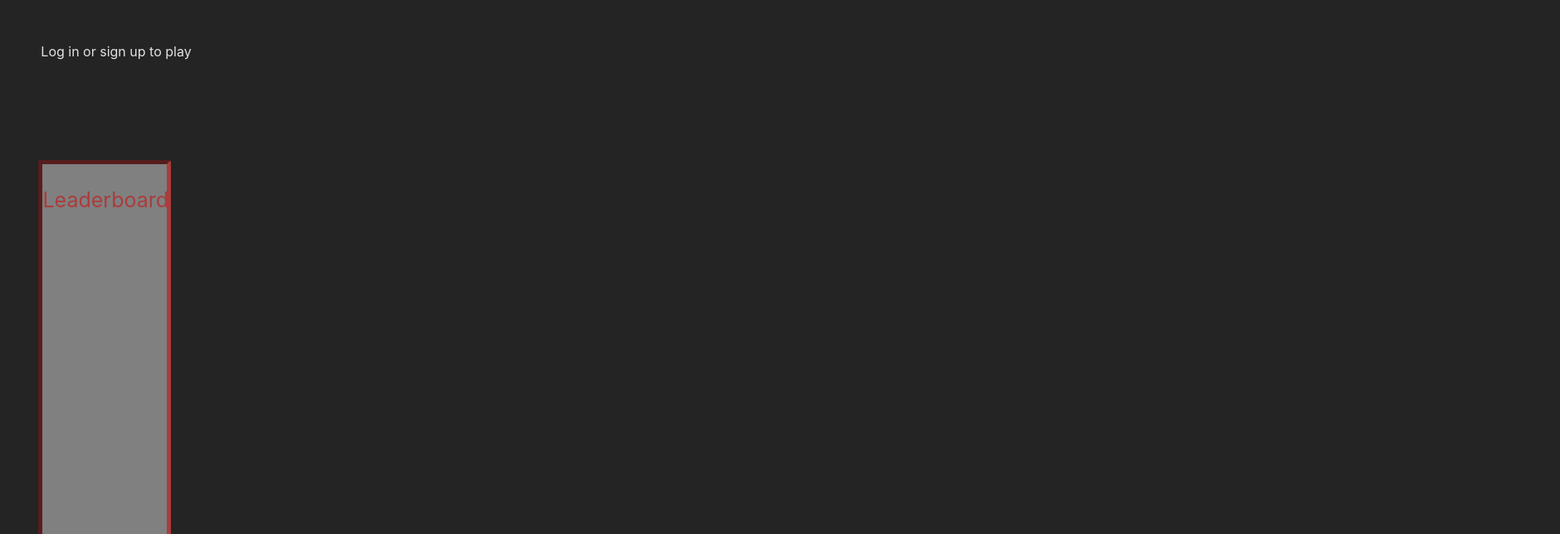
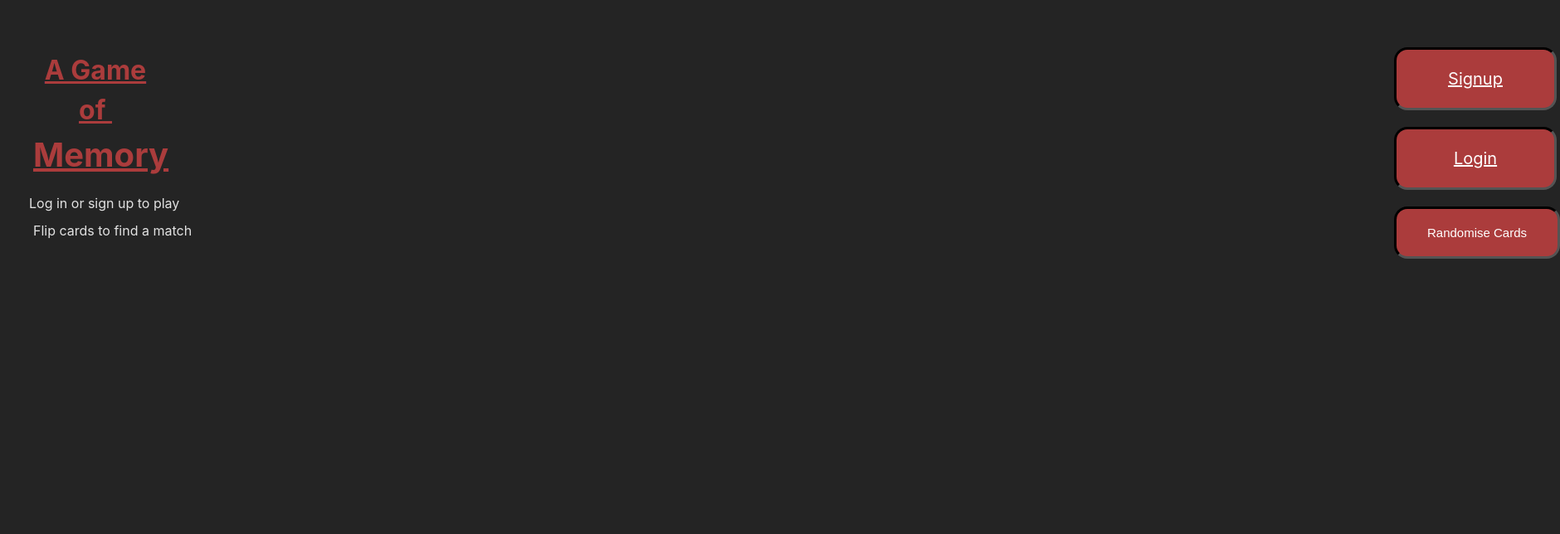
Before and after one commit to JLP-55/react-memory-game, a React (Vite) app in the folder client/: page /game in a window 1280 px wide. Shown: the top 644 px of the page at 83% size, 1880 px wide, since content can reach past the window. Built offline with nearby package versions, Linux system fonts and the light colour scheme.

Commit message:
CSS is acceptable

```diff
--- a/client/src/App.css
+++ b/client/src/App.css
@@ -1,11 +1,88 @@
 #root {
-	max-width: 1280px;
+/*	max-width: 1280px;*/
 	margin: 0 auto;
 	padding: 2rem;
 	text-align: center;
 }
+h1 {
+	color: #ab3c3c;
+	text-decoration: inherit;
+}
+h1:hover {
+	color: #535bf2;
+}
+.text-heading {
+	height: 150px;
+	width: 150px;
+	display: flex;
+	flex-direction: column;
+	align-items: flex-start;
+}
+.leaderboard {
+}
+.btn {
+	display: flex;
+	flex-direction: column;
+	width: 150px;
+	position: relative;
+	left: 1620px;
+	top: -220px;
+	border: solid black;
+	border-radius: 1rem;
+	border-style: inset;
+	padding: 20px;
+	margin: 20px;
+	justify-content: center;
+	align-items: center;
+	font-size: 20px;
+	background-color: #ab3c3c;
+	color: #fff;
+}
+.btn:hover {
+	background-color: #535bf2;
+	color: #fff;
+}
+#span {
+	display: flex;
+	font-size: 40px;
+}
+#prompt-card {
+	display: flex;
+	margin-left: -5px;
+}
+#header {
+}
+#header-link {
+}
+#greeting {
+	display: flex;
+	flex-direction: column;
+	align-items: flex-start;
+}
+#randomise-btn {
+	display: flex;
+	flex-direction: column;
+	width: 200px;
+	position: relative;
+	left: 1620px;
+	top: -220px;
+	border: solid black;
+	border-radius: 1rem;
+	border-style: inset;
+	padding: 20px;
+	margin: 20px;
+	justify-content: center;
+	align-items: center;
+	font-size: 15px;
+	background-color: #ab3c3c;
+	color: #fff;
+}
+#randomise-btn:hover {
+	background-color: #535bf2;
+	color: #fff;
+}
 
-.logo {
+/*.logo {
 	height: 6em;
 	padding: 1.5em;
 	will-change: filter;
@@ -17,8 +94,8 @@
 .logo.react:hover {
 	filter: drop-shadow(0 0 2em #61dafbaa);
 }
-
-@keyframes logo-spin {
+*/
+/*@keyframes logo-spin {
 	from {
 		transform: rotate(0deg);
 	}
@@ -32,57 +109,90 @@
 		animation: logo-spin infinite 20s linear;
 	}
 }
+*/
 
-.card {
-	padding: 2em;
-}
-
-.read-the-docs {
+/*.read-the-docs {
 	color: #888;
 }
+*/
 
-.card-grid {
-	position: relative;
-	margin-left: -35px;
-	display: grid;
-	grid-template-columns: 1fr 1fr 1fr 1fr 1fr 1fr 1fr 1fr 1fr 1fr 1fr 1fr 1fr;
-	grid-gap: 5px;
-}
-
-#header {
+/*#header {
 	margin-top: 50px;
 	padding: 50px;
 	position: relative;
 	right: 500px;
 	bottom: 300px;
 }
+*/
 
-#span {
-	color: yellow;
-}
-
-#header-link {
-	color: yellow;
+/*#header-link {
+	color: #ab3c3c;
     position: relative;
-    left: 650px;
+    left: 150px;
     display: flex;
     bottom: 205px;
     font-size: 35px;
-}
+*/}
 
-.login-link {
+
+/*.login-link {
 	color: yellow;
 	position: relative;
 	left: 500px;
 }
+*/
+/*.btn {
+	position: relative;
+	left: 240px;
+	top: -20px;
+	border: solid black;
+	border-radius: 1rem;
+	border-style: inset;
+	width: 55px;
+	height: 50px;
+	padding: 20px;
+	margin: 20px;
+	display: flex;
+	flex-direction: column;
+	justify-content: center;
+	align-items: center;
+	font-size: 20px;
+	background-color: #ab3c3c;
+	color: #fff;
+}
+.btn:hover {
+	background-color: #535bf2;
+	color: #fff;
+*/}
 
-Link {
-	color: yellow;
+/*#randomise-btn {
+	position: relative;
+	left: 20px;
+	bottom: 150px;
+	border: solid black;
+	border-radius: 1rem;
+	border-style: inset;
+	width: 95px;
+	height: 90px;
+	display: flex;
+	flex-direction: column;
+	justify-content: center;
+	align-items: center;
+	font-size: 15px;
+	background-color: #ab3c3c;
+	color: #fff;
 }
 
-.leaderboard {
+#randomise-btn:hover {
+	background-color: #535bf2;
+	color: #fff;
+*/}
+
+/*.leaderboard {
 	height: 1000px;
-	width: 150px;
+	width: 350px;
+	display: flex;
+	justify-content: center;
 	color: #ab3c3c;
 	background-color: #808080;
 	color: #ab3c3c;
@@ -91,5 +201,41 @@ Link {
 	border-style: inset;
 	border-radius: 3px;
 	position: relative;
-	left: 180px;
+	top: -150px;
+	right: 30%;
+*/}
+
+/*#prompt-card {*/
+/*	position: relative;*/
+/*	top: 200px;*/
+/*	right: 450px;*/
+/*	color: #fff;*/
+/*	font-size: 25px;*/
+/*}*/
+
+/*#header-link {
+	color: #ab3c3c;
+    position: relative;
+    left: 650px;
+    display: flex;
+    bottom: 205px;
+    font-size: 35px;
 }
+*/
+/*
+@media screen and (max-width: 1800px) {
+	.btn {
+		left: 200px;
+		height: 50px;
+		width: 55px;
+	}
+
+	h1 {
+		right: 600px;
+	}
+
+	.leaderboard {
+		right: 220px;
+	}
+
+}*/
--- a/client/src/components/Header/index.jsx
+++ b/client/src/components/Header/index.jsx
@@ -1,6 +1,7 @@
 // export default Header;
-import { Link } from 'react-router-dom';
+import {Link} from 'react-router-dom';
 import "../../App.css";
+import Game from "../../pages/game.jsx";
 
 import Auth from '../../utils/auth';
 
@@ -10,44 +11,45 @@ const Header = () => {
 		Auth.logout();
 	};
 	return (
-		<header className="bg-primary text-light mb-4 py-3 flex-row align-center">
-			<div id="header" className="container flex-row justify-space-between-lg justify-center align-center">
+		<header>
+			<div id="header">
 				<div>
-					<Link className="text-light" to="/">
-						<h1 className="m-0">A Game of{/*&nbsp;<span>Memory</span>*/}</h1>
-						<h1>Memory</h1>
+					<Link to="/">
+						<h1 className="text-heading">A Game of&nbsp;<span id="span">Memory</span></h1>
+						{/*<h1 className="text-heading">Memory</h1>*/}
 					</Link>
-					<p className="m-0">Log in or sign up to play</p>
 				</div>
 				<div id="header-link">
 					{Auth.loggedIn() ? (
 						<>
-							<span>Hey there, {Auth.getProfile().data.username}!</span>
-							<button className="btn btn-lg btn-light m-2" onClick={logout}>
+							<span id="greeting">Logged in as {Auth.getProfile().data.username}&nbsp;</span>
+							<Link className="btn" to="/game">
+							 Start Game
+							</Link>
+							<Link className="btn" onClick={logout}>
 								Logout
-							</button>
+							</Link>
 						</>
 					) : (
 						<>
-							<Link className="btn btn-lg btn-info m-2" to="/login">
-								Login
-							</Link>
-							<Link className="btn btn-lg btn-light m-2" to="/signup">
+							<p id="prompt-card">Log in or sign up to play</p>
+							<Link className="btn" to="/signup">
 								Signup
 							</Link>
-							<Link className="btn btn-lg btn-light m-2" to="/game">
-							 Start Game
+							<Link className="btn" to="/login">
+								Login
 							</Link>
 						</>
 					)}
 				</div>
 				<div>
-					<div className="leaderboard">
+				{/*implement a form to show the users scores and rank them*/}
+{/*					<div className="leaderboard">
 						<div>
 						 <p>Leaderboard</p>
 						</div>
 					</div>
-				</div>
+*/}				</div>
 			</div>
 		</header>
 	);
--- /dev/null
+++ b/client/src/components/signup.css
@@ -0,0 +1,16 @@
+main {
+	color: #ab3c3c;
+	position: relative;
+	bottom: 340px;
+	left: 200px;
+	height: 50px;
+	width: 50px;
+}
+
+.card {
+	display: flex;
+	flex-direction: column;
+	position: relative;
+	top: 110px;
+	right: 230px;
+}
--- a/client/src/components/singleCard.css
+++ b/client/src/components/singleCard.css
@@ -1,13 +1,15 @@
 .card {
 	position: relative;
 	height: 110px;
-	width: 20px
+	width: 10px;
+	padding: 2em;
 }
 
 .card img {
 	display: block;
-	border: 2px solid #fff;
-	border-radius: 2px;
+	border: 4px solid #ab3c3c;
+	border-radius: 1px;
+	border-style: inset;
 }
 
 .front {
@@ -19,3 +21,21 @@
 	height: 80px;
 	width: 45px;
 }
+
+.card-grid {
+	height: 100px;
+	width: 150px;
+	position: relative;
+	left: 30%;
+	top: -450px;
+	display: grid;
+	grid-template-columns: 1fr 1fr 1fr 1fr 1fr 1fr 1fr 1fr 1fr 1fr 1fr 1fr 1fr;
+	grid-gap: 5px;
+}
+
+#play-prompt-card {
+	display: flex;
+	flex-direction: column;
+	position: absolute;
+	top: 250px;
+}
--- a/client/src/index.css
+++ b/client/src/index.css
@@ -14,7 +14,8 @@
 	-webkit-text-size-adjust: 100%;
 }
 
-a {
+
+/*a {
 	font-weight: 500;
 	color: #ab3c3c;
 	text-decoration: inherit;
@@ -23,29 +24,39 @@ a {
 a:hover {
 	color: #535bf2;
 }
-
-body {
+*/
+/*body {
 	margin: 0;
 	display: flex;
-	place-items: center;
+	flex-direction: row;
+	align-items: center;
 	min-width: 320px;
 	min-height: 100vh;
-}
+*/}
 
-h1 {
+/*h1 {
+	position: relative;
+	right: 65%;
+	top: -10px;
+	display: flex;
+	justify-content: center;
 	font-size: 3.2em;
 	line-height: 0.5;
-}
+	height: 50px;
+*/}
 
-span {
-	color: pink;
-}
-span:hover {
+/*span {
+	position: relative;
+	top: 25px;
+*//*	margin-right: 55px;*/
+/*}*/
+/*span:hover {
 	color: #535bf2;
 }
+*/
 
-button {
-/*	border-radius: 8px;
+/*button {
+	border-radius: 8px;
 	border: 1px solid transparent;
 	padding: 0.6em 1.2em;
 	font-size: 1em;
@@ -55,7 +66,8 @@ button {
 	cursor: pointer;
 	transition: border-color 0.25s;
 */
-}
+
+/*}
 button:hover {
 	border-color: #ab3c3c;
 }
@@ -75,4 +87,4 @@ button:focus-visible {
 	button {
 		background-color: #f9f9f9;
 	}
-}
+*/}
--- a/client/src/pages/game.jsx
+++ b/client/src/pages/game.jsx
@@ -65,14 +65,14 @@ const deck = [
 // 	console.log(deckTwo[i]["src"]);
 // };
 
-function App() {
+function Game() {
 	// useState sets initial value
 	// useState for rendering the card images
-	const [shuffle, setShuffle] = useState([])
-	const [turns, setTurns] = useState(0)
+	const [shuffle, setShuffle] = useState([]);
+	const [turns, setTurns] = useState(0);
 	// useState for user choices, set to an empty string, not null so that there is an initial value that can be read
-	const [choiceOne, setChoiceOne] = useState("")
-	const [choiceTwo, setChoiceTwo] = useState("")
+	const [choiceOne, setChoiceOne] = useState("");
+	const [choiceTwo, setChoiceTwo] = useState("");
 
 	// randomise images
 	const randomise = () => {
@@ -83,8 +83,8 @@ function App() {
 		.map((card) => ({...card, id: Math.random()}))
 
 		// this will change the state by using setShuffle and passing cards
-		setShuffle(cards)
-		setTurns(0)
+		setShuffle(cards);
+		setTurns(0);
 	}
 	// handle choice event
 	const choiceEvent = (card) => {
@@ -171,7 +171,8 @@ function App() {
 	return (
 		<>
 			<div>
-				<button onClick={randomise}>Start Game</button>
+				<button id="randomise-btn" onClick={randomise}>Randomise Cards</button>
+				<p id="play-prompt-card">Flip cards to find a match</p>
 				<div className="card-grid">
 					{shuffle.map(card => (
 						// prop to give the card access to the images
@@ -187,5 +188,5 @@ function App() {
 	)
 }
 
-export default App
-// export default card?
+export default Game
+// exconsole.log("hello");
--- a/client/src/pages/signup.jsx
+++ b/client/src/pages/signup.jsx
@@ -1,5 +1,6 @@
 import { useState } from 'react';
 import { Link } from 'react-router-dom';
+import "../components/signup.css";
 
 import { useMutation } from '@apollo/client';
 import { ADD_USER } from '../utils/mutations';
@@ -77,7 +78,7 @@ const Signup = () => {
 									onChange={handleChange}
 								/>
 								<button
-									className="btn btn-block btn-primary"
+									className="btn-block btn-primary"
 									style={{ cursor: 'pointer' }}
 									type="submit"
 								>
```
